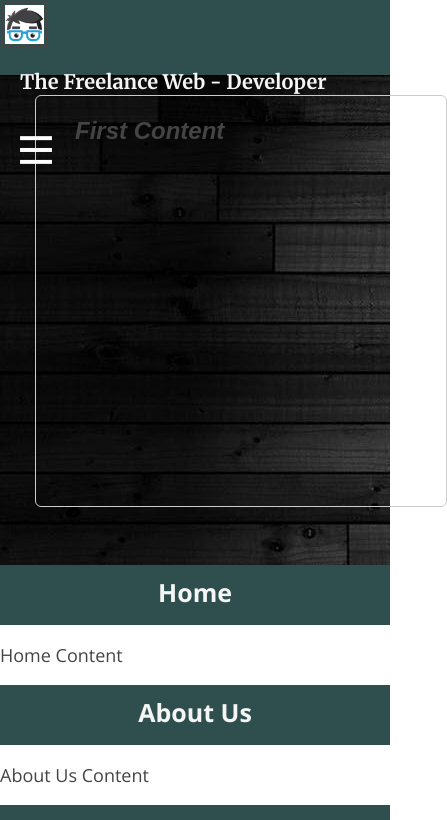
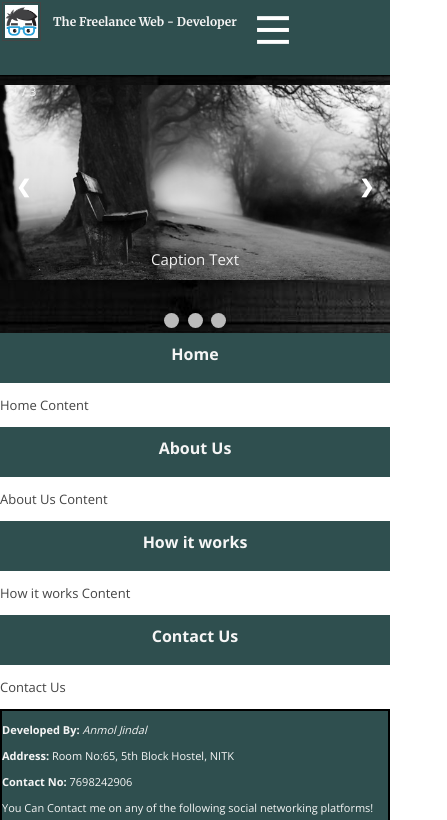
Before and after one commit to anmoljindal13/A-Responsive-Website, a plain HTML site: page index.html in a window 390 px wide. Shown: the top 820 px of the page, 447 px wide, since content can reach past the window. Drawn offline with nearby package versions, Linux system fonts and the light colour scheme; a script that the page names is missing.

Commit message:
Topic Left

```diff
--- a/CSS/style.css
+++ b/CSS/style.css
@@ -96,14 +96,6 @@ body {
   font-family: Arial, Helvetica, sans-serif;
   font-style: italic
 }
-
-.content-switcher{
-  display:none;
-}
-.content-switcher:first-child{
-  display: block;
-}
-
 .Content{
   margin-top: 0;
   width: 100%;
@@ -118,13 +110,15 @@ body {
   font-size: 25px;
 }
 .cont{
+  font-size: 17px;
   width: 100%;
   background:white;
 
 }
 .footer{
+  padding-top: 0;
   color: whitesmoke;
-  margin-top: 20px;
+  margin-top: 5px;
   width: 100%;
   height: 250px;
   border: 2px solid black;
@@ -132,8 +126,128 @@ body {
 }
 
 .social{
-  width: 35px no-repeat;
-  height: 35px no-repeat;
-  margin: 10px 10px 10px 10px;
-  padding: 5px 5px 5px 5px;
+  width: 32px no-repeat;
+  height: 32px no-repeat;
+  margin: 2px 5px 2px 5px;
 }
+
+* {box-sizing:border-box}
+
+/* Slideshow container */
+.slideshow-container {
+  padding-top: 10px;
+  max-width: 1000px;
+  margin: auto;
+  position: relative;
+}
+
+/* Hide the images by default */
+.mySlides {
+    display: none;
+}
+
+.mySlides:first-child{
+    display: block;
+}
+/* Next & previous buttons */
+.prev, .next {
+  cursor: pointer;
+  position: absolute;
+  top: 50%;
+  width: auto;
+  margin-top: -22px;
+  padding: 16px;
+  color: white;
+  font-weight: bold;
+  font-size: 18px;
+  transition: 0.6s ease;
+  border-radius: 0 3px 3px 0;
+}
+
+/* Position the "next button" to the right */
+.next {
+  right: 0;
+  border-radius: 3px 0 0 3px;
+}
+
+/* On hover, add a black background color with a little bit see-through */
+.prev:hover, .next:hover {
+  background-color: rgba(0,0,0,0.8);
+}
+
+/* Caption text */
+.text {
+  color: #f2f2f2;
+  font-size: 15px;
+  padding: 8px 12px;
+  position: absolute;
+  bottom: 8px;
+  width: 100%;
+  text-align: center;
+}
+
+/* Number text (1/3 etc) */
+.numbertext {
+  color: #f2f2f2;
+  font-size: 12px;
+  padding: 8px 12px;
+  position: absolute;
+  top: 0;
+}
+
+/* The dots/bullets/indicators */
+.dot {
+  cursor:pointer;
+  height: 15px;
+  width: 15px;
+  margin: 0 2px;
+  background-color: #bbb;
+  border-radius: 50%;
+  display: inline-block;
+  transition: background-color 0.6s ease;
+}
+
+.active, .dot:hover {
+  background-color: #717171;
+}
+
+/* Fading animation */
+.fade {
+  -webkit-animation-name: fade;
+  -webkit-animation-duration: 1.5s;
+  animation-name: fade;
+  animation-duration: 1.5s;
+}
+
+@-webkit-keyframes fade {
+  from {opacity: .4}
+  to {opacity: 1}
+}
+
+@keyframes fade {
+  from {opacity: .4}
+  to {opacity: 1}
+}
+
+@media screen and (max-width: 500px) {
+  .Company_Title{
+    padding: 14px 10px 10px 10px;
+    font-size: 12px;
+  }
+
+  #MainMenu{
+    padding: 14px 10px 10px 10px;
+  }
+
+  .thome{
+    font-size: 16px;
+  }
+
+  .cont{
+    font-size: 13px;
+  }
+  .footer{
+    height: 170px;
+    font-size: 11px;
+  }
+}
--- /dev/null
+++ b/JS/script.js
@@ -0,0 +1,38 @@
+/* Open the sidenav */
+function openNav () {
+  document.getElementById('mySidenav').style.width = '250px'
+}
+
+/* Close/hide the sidenav */
+function closeNav () {
+  document.getElementById('mySidenav').style.width = '0'
+}
+
+var slideIndex = 1
+showSlides(slideIndex)
+
+// Next/previous controls
+function plusSlides (n) {
+  showSlides(slideIndex += n)
+}
+
+// Thumbnail image controls
+function currentSlide (n) {
+  showSlides(slideIndex = n)
+}
+
+function showSlides (n) {
+  var i
+  var slides = document.getElementsByClassName('mySlides')
+  var dots = document.getElementsByClassName('dot')
+  if (n > slides.length) { slideIndex = 1 }
+  if (n < 1) { slideIndex = slides.length }
+  for (i = 0; i < slides.length; i++) {
+    slides[i].style.display = 'none'
+  }
+  for (i = 0; i < dots.length; i++) {
+    dots[i].className = dots[i].className.replace(' active', '')
+  }
+  slides[slideIndex - 1].style.display = 'block'
+  dots[slideIndex - 1].className += ' active'
+}
--- a/index.html
+++ b/index.html
@@ -26,22 +26,40 @@
         <a href="#Contact">Contact Us</a>
     </div>
     <div class="back_a">
-      <div class="main-content">
-      <div class="container">
-        <div class="content-switcher" id="Content1">
-          <h1> First Content </h1>
-        </div>
-        <div class="content-switcher" id="Content2">
-          <h1> Second Content </h1>
-        </div>
-        <div class="content-switcher" id="Content3">
-          <h1> Third Content </h1>
-        </div>
-        <div class="content-switcher" id="Content4">
-          <h1> Fourth Content </h1>
-        </div>
-      </div>
-      </div>
+      <!-- Slideshow container -->
+<div class="slideshow-container">
+
+  <!-- Full-width images with number and caption text -->
+  <div class="mySlides fade">
+    <div class="numbertext">1 / 3</div>
+    <img src="Images/banner01.jpg" style="width:100%">
+    <div class="text">Caption Text</div>
+  </div>
+
+  <div class="mySlides fade">
+    <div class="numbertext">2 / 3</div>
+    <img src="Images/banner02.jpg" style="width:100%">
+    <div class="text">Caption Two</div>
+  </div>
+
+  <div class="mySlides fade">
+    <div class="numbertext">3 / 3</div>
+    <img src="Images/banner03.jpg" style="width:100%">
+    <div class="text">Caption Three</div>
+  </div>
+
+  <!-- Next and previous buttons -->
+  <a class="prev" onclick="plusSlides(-1)">&#10094;</a>
+  <a class="next" onclick="plusSlides(1)">&#10095;</a>
+</div>
+<br>
+
+<!-- The dots/circles -->
+<div style="text-align:center">
+  <span class="dot" onclick="currentSlide(1)"></span>
+  <span class="dot" onclick="currentSlide(2)"></span>
+  <span class="dot" onclick="currentSlide(3)"></span>
+</div>
     </div>
     <div class="Content">
       <div id="Home">
@@ -62,7 +80,7 @@
         </div>
     </div>
       <div class="footer">
-        <p> <strong> Developed and Owned By: </strong> <em> Anmol Jindal </em></p>
+        <p> <strong> Developed By: </strong> <em> Anmol Jindal </em></p>
         <p> <strong>Address:</strong> Room No:65, 5th Block Hostel, NITK </p>
         <p> <strong>Contact No:</strong> 7698242906 </p>
         <p> You Can Contact me on any of the following social networking platforms! </p>
```
